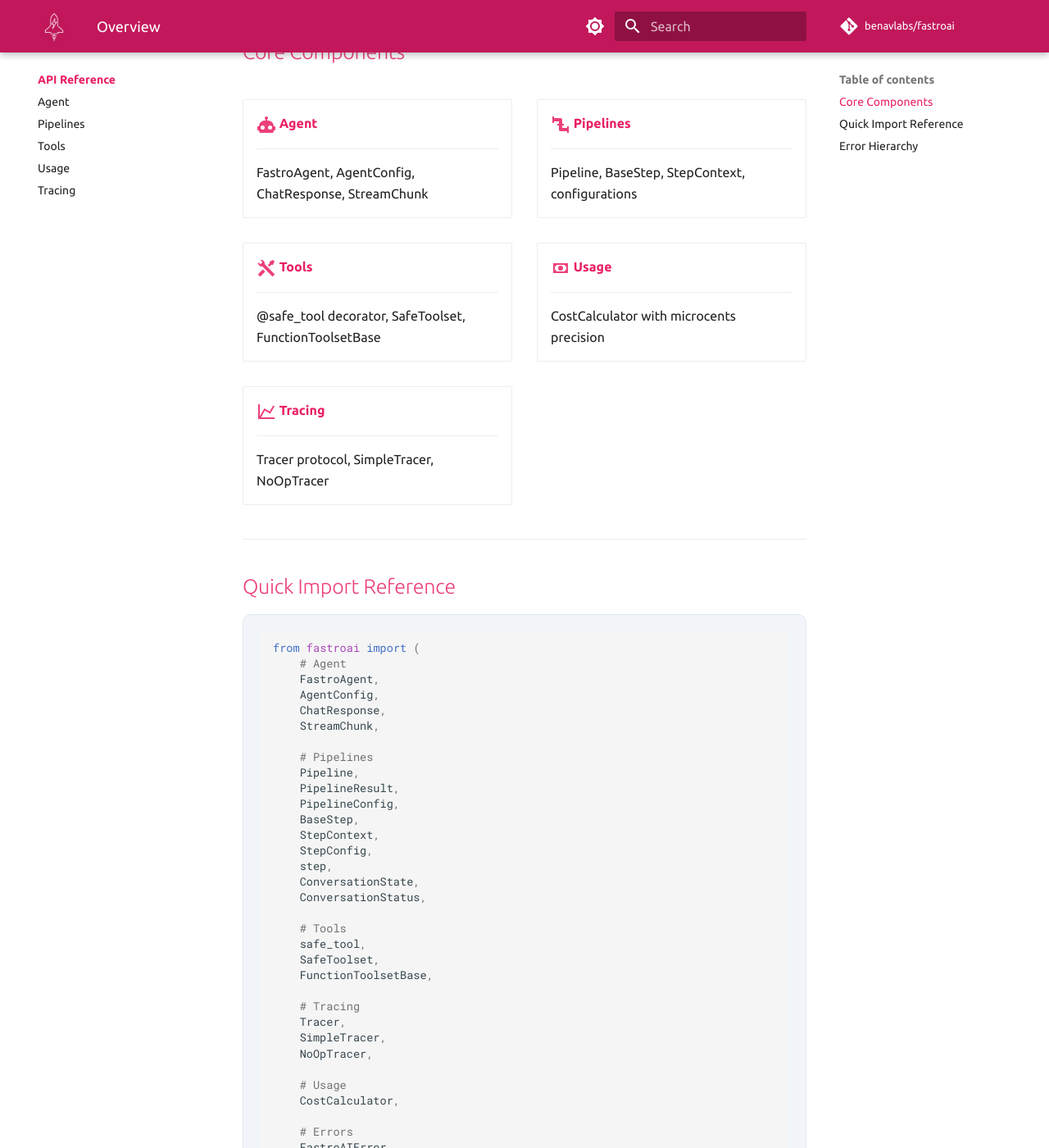
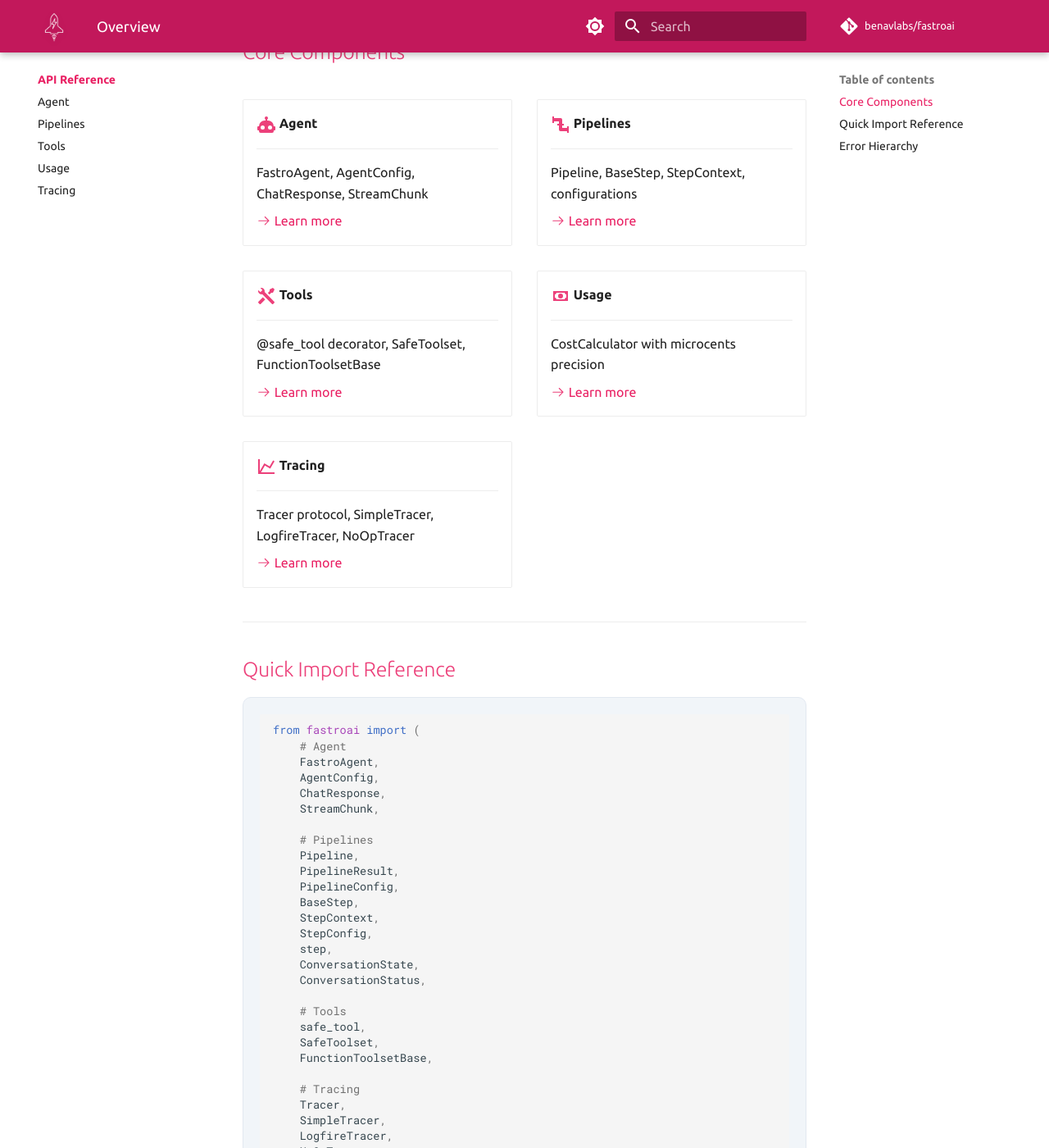
Before and after one commit to benavlabs/fastroai, an MkDocs documentation site: the page built from docs/api/index.md, in a window 1280 px wide and 1400 px high, scrolled down 434 px. Shown: the whole window at 82% size. Built offline with MkDocs 1.6.1 and Material for MkDocs 9.7.7, drawn with Linux system fonts in a browser that asks for light colours; comment, search, counter and statistics services are not loaded.

Commit message:
minor docs updates

```diff
--- a/docs/api/index.md
+++ b/docs/api/index.md
@@ -11,35 +11,45 @@
 
 <div class="grid cards" markdown>
 
--   :material-robot:{ .lg .middle } **[Agent](agent.md)**
+-   :material-robot:{ .lg .middle } **Agent**
 
     ---
 
     FastroAgent, AgentConfig, ChatResponse, StreamChunk
 
--   :material-pipe:{ .lg .middle } **[Pipelines](pipelines.md)**
+    [:octicons-arrow-right-24: Learn more](agent.md)
+
+-   :material-pipe:{ .lg .middle } **Pipelines**
 
     ---
 
     Pipeline, BaseStep, StepContext, configurations
 
--   :material-tools:{ .lg .middle } **[Tools](tools.md)**
+    [:octicons-arrow-right-24: Learn more](pipelines.md)
+
+-   :material-tools:{ .lg .middle } **Tools**
 
     ---
 
     @safe_tool decorator, SafeToolset, FunctionToolsetBase
 
--   :material-cash:{ .lg .middle } **[Usage](usage.md)**
+    [:octicons-arrow-right-24: Learn more](tools.md)
+
+-   :material-cash:{ .lg .middle } **Usage**
 
     ---
 
     CostCalculator with microcents precision
 
--   :material-chart-line:{ .lg .middle } **[Tracing](tracing.md)**
+    [:octicons-arrow-right-24: Learn more](usage.md)
+
+-   :material-chart-line:{ .lg .middle } **Tracing**
 
     ---
 
-    Tracer protocol, SimpleTracer, NoOpTracer
+    Tracer protocol, SimpleTracer, LogfireTracer, NoOpTracer
+
+    [:octicons-arrow-right-24: Learn more](tracing.md)
 
 </div>
 
@@ -74,6 +84,7 @@
     # Tracing
     Tracer,
     SimpleTracer,
+    LogfireTracer,
     NoOpTracer,
 
     # Usage
```
Also changed, not shown: docs/changelog.md (+2 -2 lines).
